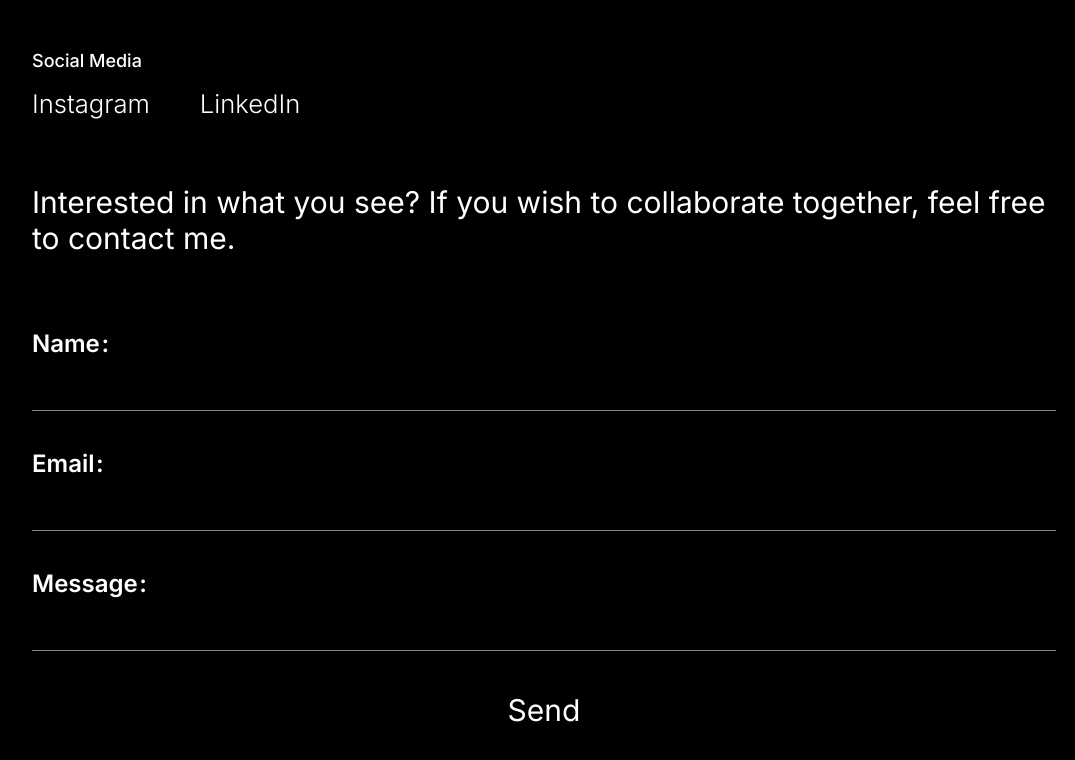
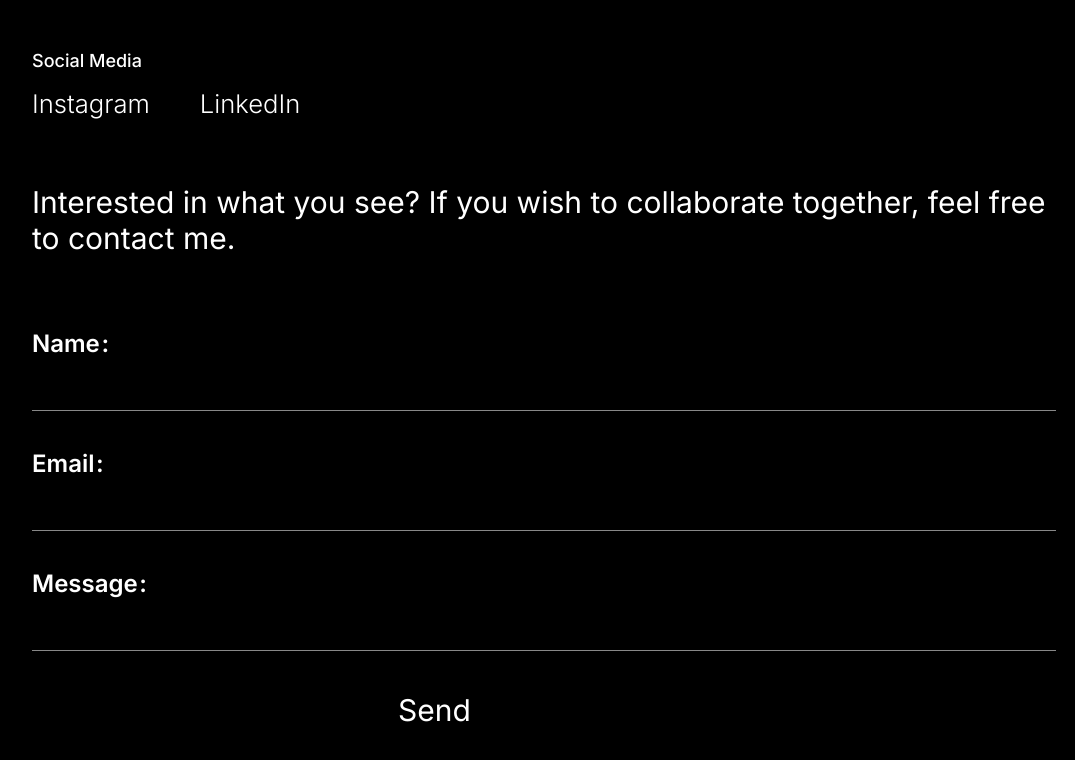
Before and after one commit to rhdevs/rhdevs-website, a React (Create React App) app: page /contact in a window 1280 px wide. Shown: the part 654-1414 px from the top of the page, without its empty margins (96-1171 px from the left). Built offline with nearby package versions, Linux system fonts and the light colour scheme.

Commit message:
change styling after chunyu's commit

```diff
--- a/src/components/Contact.tsx
+++ b/src/components/Contact.tsx
@@ -28,12 +28,10 @@ export function ContactForm() {
 
   return (
     <FormContainer>
-      <form>
-        <TextContainer>{contactUs}</TextContainer>
-        <InputField title="Name" value={cName} setValue={setName} type="name" required />
-        <InputField title="Email" value={cEmail} setValue={setEmail} type="email" required />
-        <InputField title="Message" value={cMessage} setValue={setMessage} type="text" required />
-      </form>
+      <TextContainer>{contactUs}</TextContainer>
+      <InputField title="Name" value={cName} setValue={setName} type="name" required />
+      <InputField title="Email" value={cEmail} setValue={setEmail} type="email" required />
+      <InputField title="Message" value={cMessage} setValue={setMessage} type="text" required />
       <Button text="Send" onClick={() => onSubmit()} fontSize="30px" />
     </FormContainer>
   )
--- a/src/components/styles/FormContainer.styled.ts
+++ b/src/components/styles/FormContainer.styled.ts
@@ -3,10 +3,10 @@ import styled from 'styled-components'
 export const FormContainer = styled.div`
   display: flex;
   flex-direction: column;
-  align-items: center;
+  align-items: flex-start;
 
   Button {
-    margin: 40px;
+    margin: 40px 45vh;
   }
 `
 
```
